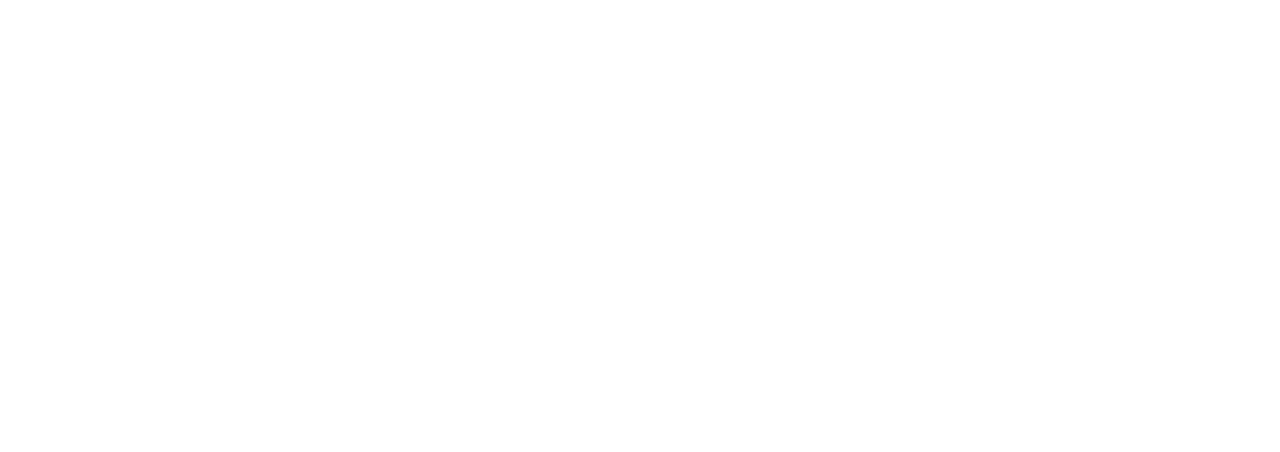
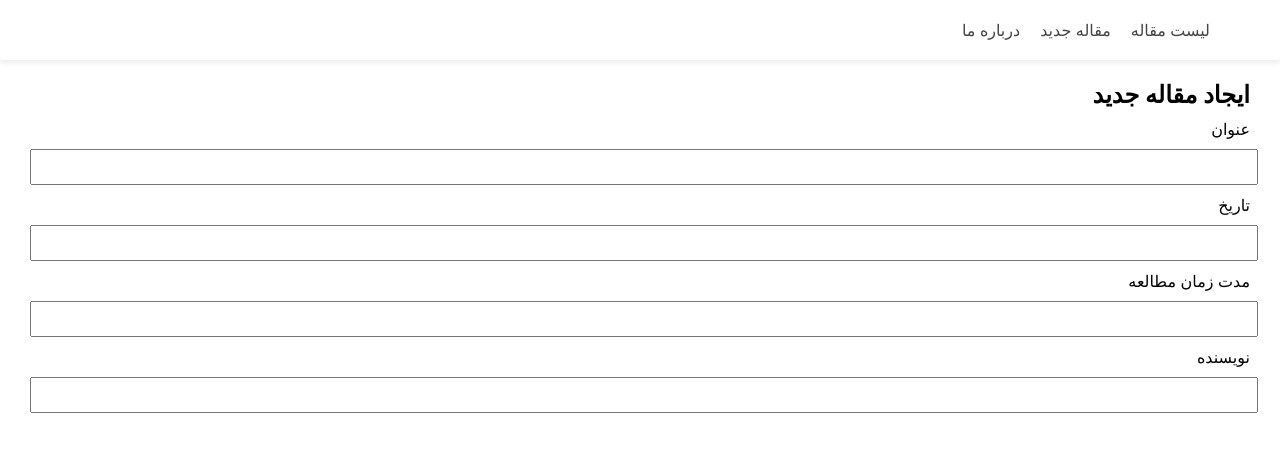
Before and after one commit to saetgit/react-app, a React (Create React App) app in the folder sara-app/: page /createArticle in a window 1280 px wide. Before the commit this address had no page. Shown: the top 452 px of the page. Built offline with nearby package versions, Linux system fonts and the light colour scheme.

Commit message:
create component Input and use props for send data

```diff
--- a/sara-app/data/db.json
+++ b/sara-app/data/db.json
@@ -6,7 +6,7 @@
       "title": "عنوان تستی ۱",
       "readingTime": 5,
       "date": "۱۴۰۲/۰۴/۰۵",
-      "author": "سارا اعتمادیان",
+      "athor": "سارا اعتمادیان",
       "content": "لورم ایپسوم متن ساختگی با تولید سادگی نامفهوم از صنعت چاپ و با استفاده"
     },
     {
@@ -15,7 +15,7 @@
       "title": "عنوان تستی ۲",
       "readingTime": 3,
       "date": "۱۴۰۲/۰۴/۰۵",
-      "author": "سارا اعتمادیان",
+      "athor": "سارا اعتمادیان",
       "content": "لورم ایپسوم متن ساختگی با تولید سادگی نامفهوم از صنعت چاپ و با استفاده"
     },
     {
@@ -24,7 +24,7 @@
       "title": "عنوان تستی 3",
       "readingTime": 9,
       "date": "۱۴۰۲/۰۴/۰۵",
-      "author": "سارا اعتمادیان",
+      "athor": "سارا اعتمادیان",
       "content": "لورم ایپسوم متن ساختگی با تولید سادگی نامفهوم از صنعت چاپ و با استفاده"
     },
     {
@@ -33,7 +33,7 @@
       "title": "عنوان تستی 4",
       "readingTime": 1,
       "date": "۱۴۰۲/۰۴/۰۵",
-      "author": "سارا اعتمادیان",
+      "athor": "سارا اعتمادیان",
       "content": "لورم ایپسوم متن ساختگی با تولید سادگی نامفهوم از صنعت چاپ و با استفاده"
     },
     {
@@ -42,7 +42,7 @@
       "title": "عنوان تستی 5",
       "readingTime": 6,
       "date": "۱۴۰۲/۰۴/۰۵",
-      "author": "سارا اعتمادیان",
+      "athor": "سارا اعتمادیان",
       "content": "لورم ایپسوم متن ساختگی با تولید سادگی نامفهوم از صنعت چاپ و با استفاده"
     },
     {
@@ -51,7 +51,7 @@
       "title": "عنوان تستی 6",
       "readingTime": 56,
       "date": "۱۴۰۲/۰۴/۰۵",
-      "author": "سارا اعتمادیان",
+      "athor": "سارا اعتمادیان",
       "content": "لورم ایپسوم متن ساختگی با تولید سادگی نامفهوم از صنعت چاپ و با استفاده"
     },
     {
@@ -60,7 +60,7 @@
       "title": "عنوان تستی 7",
       "readingTime": 5,
       "date": "۱۴۰۲/۰۴/۰۵",
-      "author": "سارا اعتمادیان",
+      "athor": "سارا اعتمادیان",
       "content": "لورم ایپسوم متن ساختگی با تولید سادگی نامفهوم از صنعت چاپ و با استفاده"
     },
     {
@@ -69,7 +69,7 @@
       "title": "عنوان تستی 8",
       "readingTime": 15,
       "date": "۱۴۰۲/۰۴/۰۵",
-      "author": "سارا اعتمادیان",
+      "athor": "سارا اعتمادیان",
       "content": "لورم ایپسوم متن ساختگی با تولید سادگی نامفهوم از صنعت چاپ و با استفاده"
     }
   ]
--- a/sara-app/src/App.js
+++ b/sara-app/src/App.js
@@ -1,6 +1,6 @@
 
 import AboutUs from "./pages/aboutUs/AboutUs";
-import ArticlePage from "./pages/articlePage/ArticlePage";
+import CreateArticle from "./pages/createArticle/CreateArticle";
 import Home from "./pages/home/Home";
 import { Route,Routes } from "react-router-dom";
 const App = () => {
@@ -8,7 +8,7 @@
     <div>
       <Routes>
         <Route path="/" element={<Home/>}/>
-        <Route path="/article/:id" element={<ArticlePage/>}/>
+        <Route path="/createArticle" element={<CreateArticle/>}/>
         <Route path="/about" element={<AboutUs/>}/>
       </Routes>
     </div>
--- /dev/null
+++ b/sara-app/src/components/Input/Input.jsx
@@ -0,0 +1,10 @@
+import styled from './input.module.css'
+function Input(props){
+    return(
+        <div className={styled.inputPage}>
+            <label>{props.label}</label>
+            <input name={props.name} onChange={props.handelChange} type={props.type}/>
+        </div>
+    )
+}
+export default Input;
--- /dev/null
+++ b/sara-app/src/components/Input/input.module.css
@@ -0,0 +1,17 @@
+.inputPage{
+    text-align: right;
+}
+
+.inputPage label{
+    display: block;
+    margin-top: 10px;
+
+}
+.inputPage input{
+    display: block;
+    width: 100%;
+    height: 30px;
+    text-align: right;
+    margin-top: 10px;
+
+}
--- a/sara-app/src/components/navbar/Navbar.jsx
+++ b/sara-app/src/components/navbar/Navbar.jsx
@@ -11,7 +11,7 @@
             <li>
               <Link to="/">لیست مقاله</Link>
             </li>
-            <li> <Link to="/article">مقاله جدید</Link></li>
+            <li> <Link to="/createArticle">مقاله جدید</Link></li>
             <li>
               <Link to="/about">درباره ما</Link>
             </li>
--- a/sara-app/src/pages/articlePage/ArticlePage.jsx
+++ b/sara-app/src/pages/articlePage/ArticlePage.jsx
@@ -39,7 +39,7 @@
               <h2>{article.title}</h2>
               <div className={styled.info}>
                 <span>تاریخ:{article.date} </span>
-                <span>نویسنده:{article.author}</span>
+                <span>نویسنده:{article.athor}</span>
                 <span>زمان :{article.readingTime} </span>
               </div>
               <img src={article.imageUrl} alt="" />
--- /dev/null
+++ b/sara-app/src/pages/createArticle/CreateArticle.jsx
@@ -0,0 +1,55 @@
+import { useState } from "react";
+import Input from "../../components/Input/Input";
+import Navbar from "../../components/navbar/Navbar";
+import styled from "./createArticle.module.css";
+function CreateArticle() {
+  const  [article, setArticle] = useState({
+    title: "",
+    date: "",
+    readingTime: "",
+    athor: "",
+  });
+  const handelChangeArticle = (e) => {
+    setArticle((prevState) => ({
+        ...prevState,
+        [e.target.name]: e.target.value,
+    }));
+  };
+  console.log(article);
+  return (
+    <>
+      <Navbar />
+      <div className={styled.CreateArticle}>
+        <div className="container">
+          <h2>ایجاد مقاله جدید</h2>
+          <Input
+            label="عنوان"
+            name="title"
+            type="text"
+            handelChange={handelChangeArticle}
+          />
+          <Input
+            label="تاریخ"
+            name="date"
+            type="text"
+            handelChange={handelChangeArticle}
+          />
+          <Input
+            label="مدت زمان مطالعه"
+            name="readingTime"
+            type="text"
+            handelChange={handelChangeArticle}
+          />
+          <Input
+            label="نویسنده"
+            name="athor"
+            type="text"
+            handelChange={handelChangeArticle}
+          />
+        </div>
+      </div>
+    </>
+  );
+}
+
+export default CreateArticle;
--- /dev/null
+++ b/sara-app/src/pages/createArticle/createArticle.module.css
@@ -0,0 +1,7 @@
+.CreateArticle{
+
+}
+.CreateArticle h2{
+    text-align: right;
+    margin-top: 20px;
+}
```
